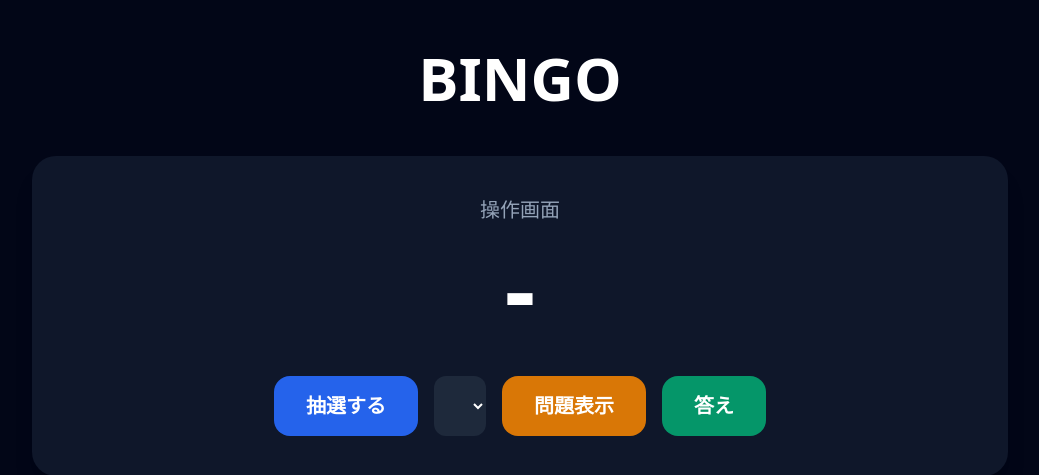
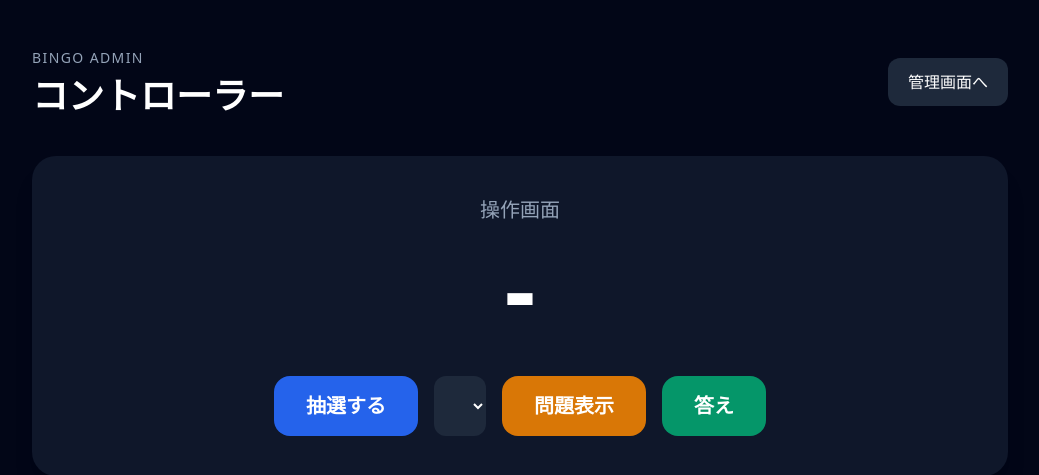
Before and after one commit to KITASHA/BINGO, a FastAPI app: page /controller in a window 1280 px wide. Shown: the top 475 px of the page, without its empty margins (120-1159 px from the left). Run offline with FastAPI, Linux system fonts and the light colour scheme; lists and menus that the app fills with data are empty; parts of the project's set-up code (start-up, migrations or seed data) failed here and were passed over.

Commit message:
管理画面編集

```diff
--- a/templates/admin_quizzes.html
+++ b/templates/admin_quizzes.html
@@ -21,7 +21,7 @@
                 href="/controller"
                 class="bg-slate-800 hover:bg-slate-700 text-white px-5 py-3 rounded-xl"
             >
-                操作画面へ戻る
+                コントローラーへ
             </a>
         </div>
 
--- a/templates/controller.html
+++ b/templates/controller.html
@@ -10,10 +10,21 @@
 
 <body class="bg-slate-950 text-white min-h-screen">
     <div class="max-w-5xl mx-auto px-6 py-12">
-        <h1 class="text-6xl font-bold text-center mb-12">
-            BINGO
-        </h1>
+        <div class="flex items-center justify-between mb-10">
+            <div>
+                <p class="text-slate-400 text-sm tracking-widest">BINGO ADMIN</p>
+                <h1 class="text-4xl font-bold mt-2">コントローラー</h1>
+            </div>
 
+
+
+        <a
+                href="/admin/quizzes"
+                class="bg-slate-800 hover:bg-slate-700 text-white px-5 py-3 rounded-xl"
+            >
+                管理画面へ
+            </a>
+        </div>
         <div class="bg-slate-900 rounded-3xl p-10 shadow-xl text-center">
             <p class="text-slate-400 text-xl mb-4">
                 操作画面
```
